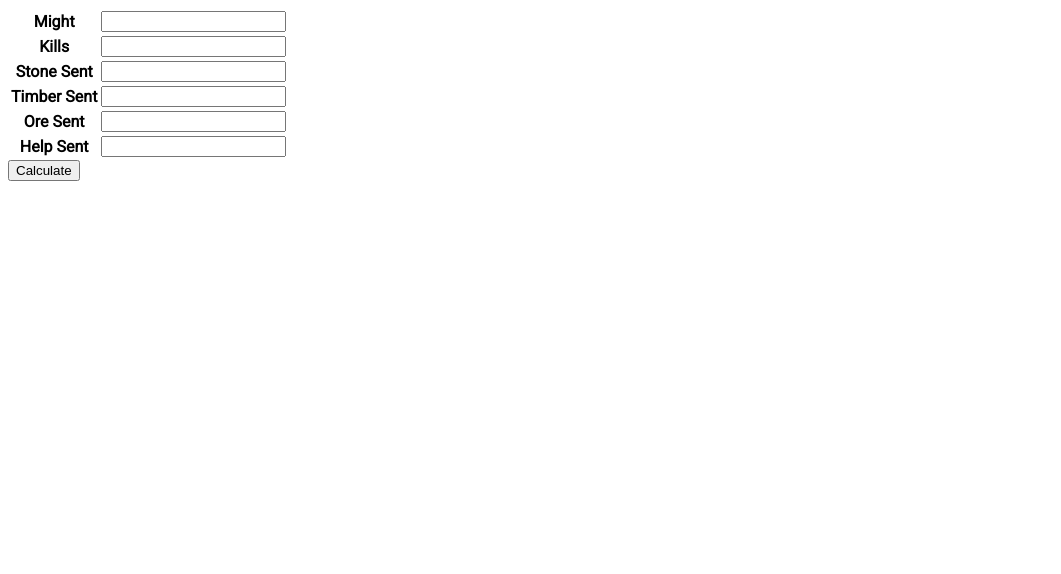
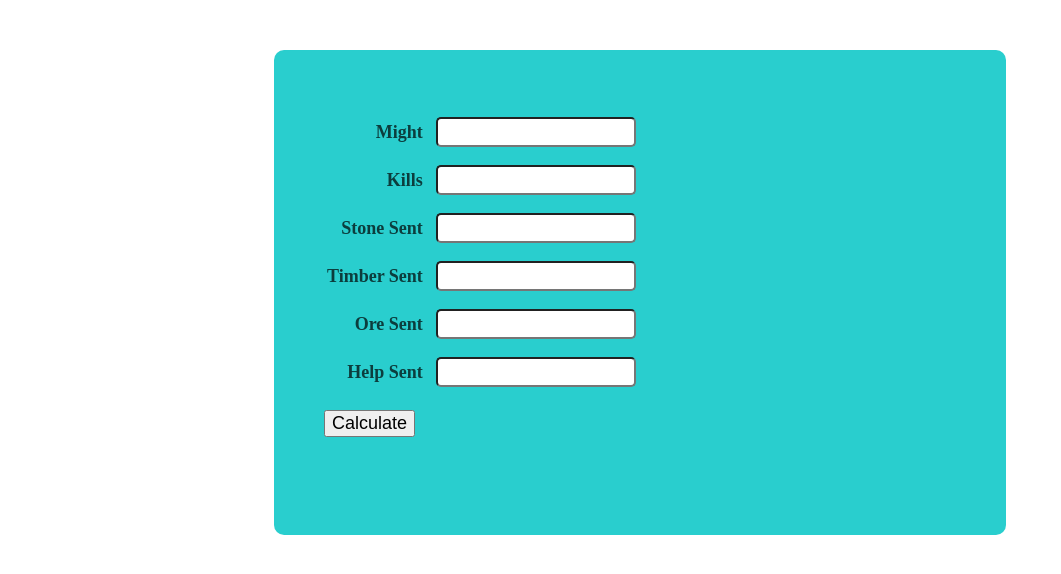
Before and after one commit to dthguild/dthguild.github.io, a plain HTML site: page index.html in a window 1280 px wide. Shown: the whole page, without its empty margins (0-1061 px from the left). Drawn offline with nearby package versions, Linux system fonts and the light colour scheme.

Commit message:
Update style.css

```diff
--- a/style.css
+++ b/style.css
@@ -1,7 +1,40 @@
-body {
-  font-family: 'Roboto', sans-serif;
+#dinosaur {
+margin: 0 auto;
+width: 50%;
+background-color: #29cece;
+border-radius: 10px;
+margin-top: 50px;
+padding: 50px;
+}
+
+td, th {
+padding-top: 15px;
+}
+
+th {
+text-align: right;
+padding-right: 10px;
+color: #0c3d3d;
+font-size: large;
+}
+
+input[type="text"] {
+height: 30px;
+width: 200px;
+border-radius: 5px;
+font-size: large;
+padding-left: 5px;
+}
+
+input[type="button"] {
+margin-top: 20px;
+}
+
+input[type="button"] {
+font-size: large;
 }
 
 #result {
-    padding-top: 1em;
+padding-top: 2em;
+font-size: x-large;
 }
```
